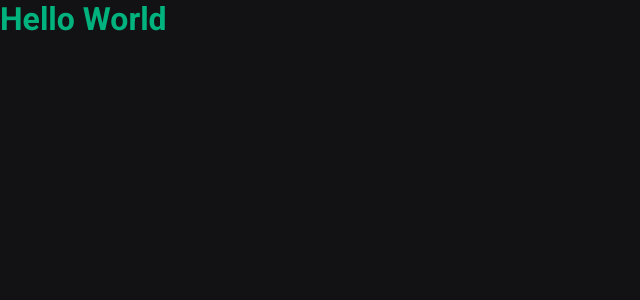
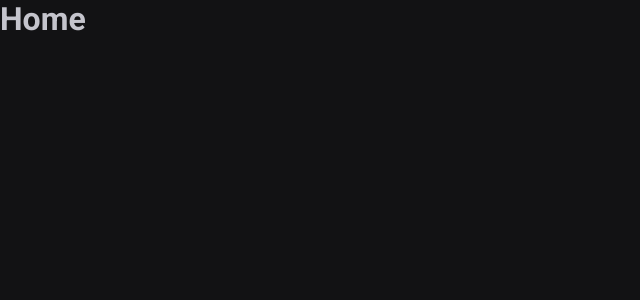
Before and after one commit to diipacheco/ignite-timer, a React (Vite) app: page / in a window 1280 px wide. Shown: the top 300 px of the page, without its empty margins (0-640 px from the left). Built offline with nearby package versions, Linux system fonts and the light colour scheme.

Commit message:
Adds router actions

```diff
--- a/package.json
+++ b/package.json
@@ -11,12 +11,14 @@
   "dependencies": {
     "react": "^18.2.0",
     "react-dom": "^18.2.0",
+    "react-router-dom": "^6.23.1",
     "styled-components": "^6.1.11"
   },
   "devDependencies": {
     "@eslint/js": "^9.3.0",
     "@types/react": "^18.2.66",
     "@types/react-dom": "^18.2.22",
+    "@types/react-router-dom": "^5.3.3",
     "@types/styled-components": "^5.1.34",
     "@vitejs/plugin-react": "^4.2.1",
     "eslint": "^8.57.0",
--- a/src/App.tsx
+++ b/src/App.tsx
@@ -1,13 +1,17 @@
 import { ThemeProvider } from 'styled-components';
+import { BrowserRouter } from 'react-router-dom';
 
 import { defaultTheme } from './styles/themes/default';
 import { GlobalStyle } from './styles/global';
+import { Router } from './Router';
 
 export function App() {
   return (
-    <ThemeProvider theme={defaultTheme}>
-      <GlobalStyle />
-      <h1>Hello World</h1>
-    </ThemeProvider>
+    <BrowserRouter>
+      <ThemeProvider theme={defaultTheme}>
+        <GlobalStyle />
+        <Router />
+      </ThemeProvider>
+    </BrowserRouter>
   );
 }
--- /dev/null
+++ b/src/Router.tsx
@@ -0,0 +1,13 @@
+import { Route, Routes } from 'react-router-dom';
+
+import { Home } from './pages/Home';
+import { History } from './pages/History';
+
+export function Router() {
+  return (
+    <Routes>
+      <Route element={<Home />} path="/" />
+      <Route element={<History />} path="/history" />
+    </Routes>
+  );
+}
--- /dev/null
+++ b/src/pages/History.tsx
@@ -0,0 +1,5 @@
+export function History() {
+  return (
+    <h1>History</h1>
+  );
+}
--- /dev/null
+++ b/src/pages/Home.tsx
@@ -0,0 +1,5 @@
+export function Home() {
+  return (
+    <h1>Home</h1>
+  );
+}
--- a/src/styles/global.ts
+++ b/src/styles/global.ts
@@ -14,7 +14,7 @@
 
   body {
     background-color: ${({ theme }) => theme['gray-900']};
-    color: ${({ theme }) => theme['green-300']};
+    color: ${({ theme }) => theme['gray-300']};
   }
 
   body, input, textarea, button {
```
Also changed, not shown: src/styles/themes/default.ts (line endings or trailing spaces), 1 other file (tests, documents, lock files or other folders).
